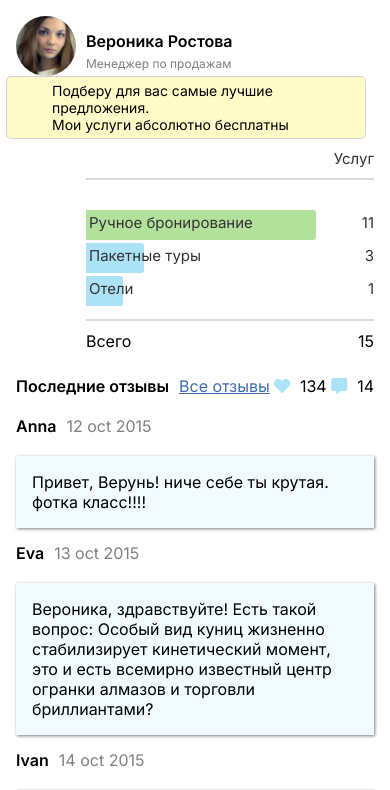
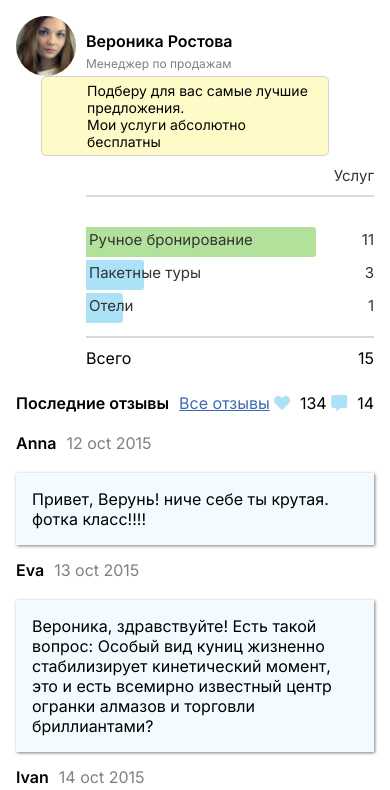
Before and after one commit to Tanny-Griz/100220211424, a plain HTML site: page index.html in a window 390 px wide. Shown: the top 790 px of the page. Drawn offline with nearby package versions, Linux system fonts and the light colour scheme.

Commit message:
fixed layout

```diff
--- a/theme.css
+++ b/theme.css
@@ -246,9 +246,8 @@ i {
         height: 60px;
     }
     .text-box {
-        max-width: 360px;
+        width: 100%;
         font-size: 13px;
-        margin: 0 -80px;
     }
     .title-rewiews {
         flex-wrap: wrap;
@@ -256,4 +255,4 @@ i {
     .services {
         padding: 10px 0 0 0;
     }
-  }
+}
```
